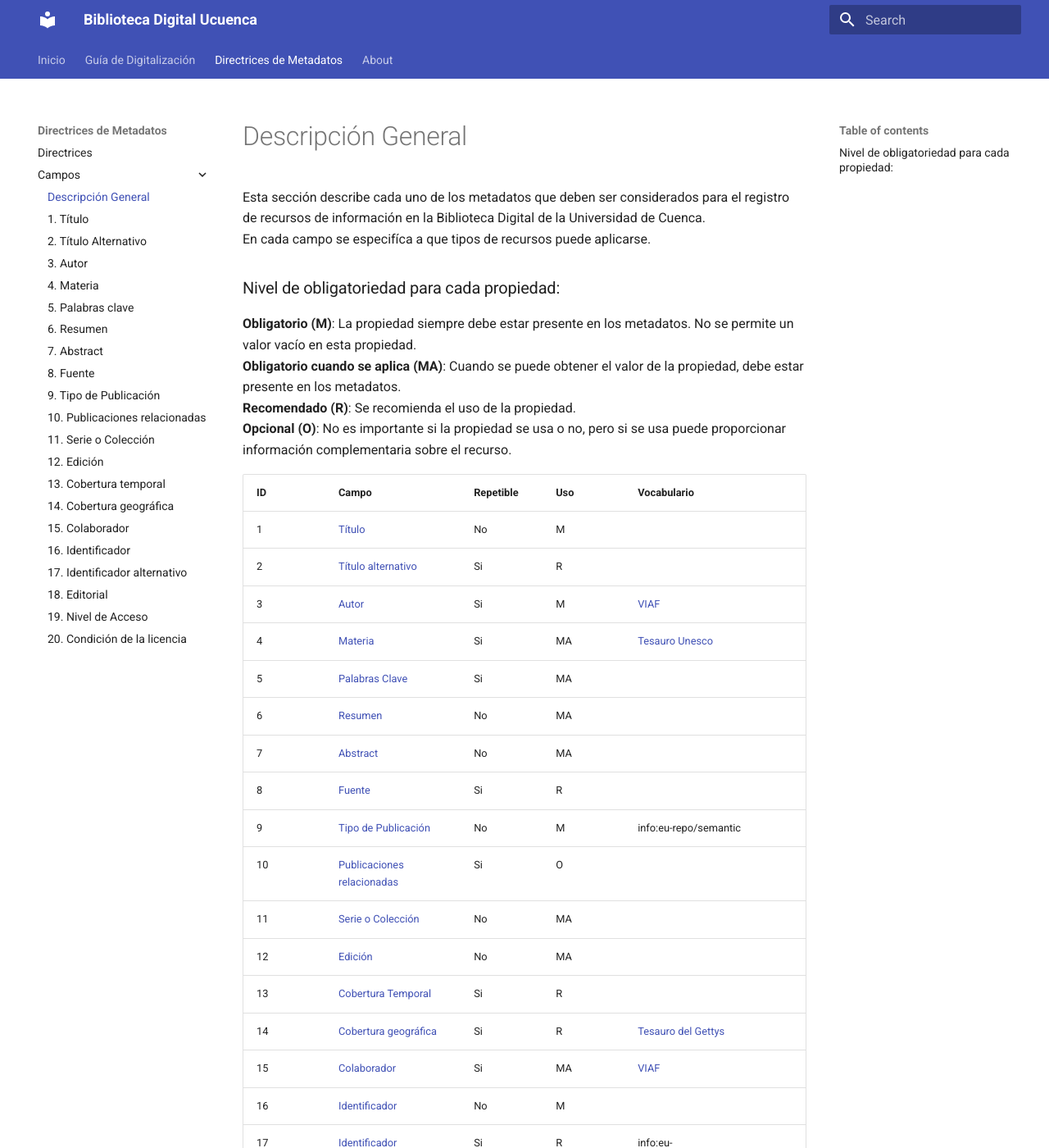
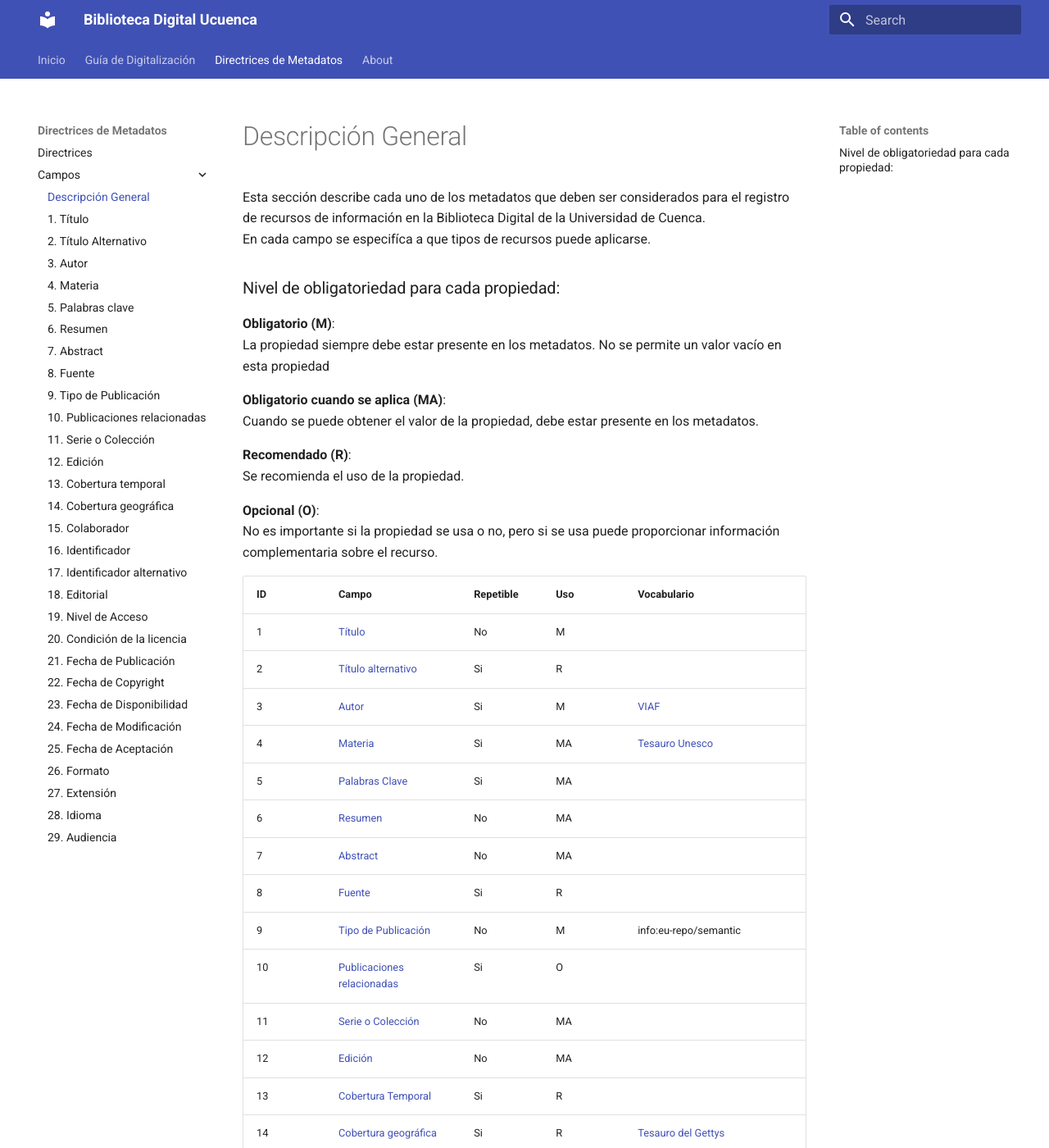
Before and after one commit to luis575497/biblioteca-digital-docs, an MkDocs documentation site: the page built from docs/metadatos/campos.md, in a window 1280 px wide and 1400 px high. Shown: the whole window at 82% size. Built offline with MkDocs 1.6.1 and Material for MkDocs 9.7.7, drawn with Linux system fonts in a browser that asks for light colours; the version menu is left out; some of the changed text lies outside the part shown.

Commit message:
Finalizados los campos

```diff
--- a/docs/metadatos/campos.md
+++ b/docs/metadatos/campos.md
@@ -4,10 +4,17 @@ En cada campo se especifíca a que tipos de recursos puede aplicarse.
 
 ### Nivel de obligatoriedad para cada propiedad:
 
-__Obligatorio (M)__: La propiedad siempre debe estar presente en los metadatos. No se permite un valor vacío en esta propiedad.
-__Obligatorio cuando se aplica (MA)__: Cuando se puede obtener el valor de la propiedad, debe estar presente en los metadatos.
-__Recomendado (R)__: Se recomienda el uso de la propiedad.
-__Opcional (O)__: No es importante si la propiedad se usa o no, pero si se usa puede proporcionar información complementaria sobre el recurso.
+__Obligatorio (M)__:
+La propiedad siempre debe estar presente en los metadatos. No se permite un valor vacío en esta propiedad
+
+__Obligatorio cuando se aplica (MA)__:
+Cuando se puede obtener el valor de la propiedad, debe estar presente en los metadatos.
+
+__Recomendado (R)__:
+Se recomienda el uso de la propiedad.
+
+__Opcional (O)__:
+ No es importante si la propiedad se usa o no, pero si se usa puede proporcionar información complementaria sobre el recurso.
 
 
 
@@ -22,7 +29,7 @@ __Opcional (O)__: No es importante si la propiedad se usa o no, pero si se usa p
 |7    | [Abstract](abstract.md)                 | No        | MA  |                                  |
 |8    | [Fuente](fuente.md)                     | Si        | R   |                                  |
 |9    | [Tipo de Publicación](tipo_pub.md)      | No        | M   | info:eu-repo/semantic            |
-|10   | [Publicaciones relacionadas](pub_rel.md)| Si         | O   |                                  |
+|10   | [Publicaciones relacionadas](pub_rel.md)| Si        | O   |                                  |
 |11   | [Serie o Colección](serie.md)           | No        | MA  |                                  |
 |12   | [Edición](edicion.md)                   | No        | MA  |                                  |
 |13   | [Cobertura Temporal](cob_temp.md)       | Si        | R   |                                  |
@@ -32,13 +39,13 @@ __Opcional (O)__: No es importante si la propiedad se usa o no, pero si se usa p
 |17   | [Identificador alternativo](identif_alter.md) | Si        | R   | info:eu-repo/semantics/altidentifier             |
 |18   | [Editorial](editorial.md)               | Si        | MA  |                                  |
 |19   | [Nivel de Acceso](acceso.md)            | No        | M   |                                  |
-|20   | [Condición de la licencia](licencia.md)  | No        | M   | [Copyright](https://rightsstatements.org/),  Creative Commons   |
-|21   | Fecha de Publicación      | No        | O   |        ISO 8601                  |
-|22   | Fecha de Copyright        | No        | R   |        ISO 8601                  |
-|23   | Fecha de Disponibilidad   | No        | MA  |          ISO 8601                |
-|24   | Fecha de Modificación     | Si        | MA  |          ISO 8601                |
-|25   | Fecha de Aceptación       | No        | MA  |          ISO 8601                |
-|26   | Formato                   | No        | R   | MIME Types                       |
-|27   | Páginas (extensión)       | No        | R   |                                  |
-|28   | Idioma                    | Si        | M   |                                  |
-|28   | Audiencia                 | Si        | O   | ISO 639-2                        |
+|20   | [Condición de la licencia](licencia.md) | No        | M   | [Copyright](https://rightsstatements.org/),  Creative Commons   |
+|21   | [Fecha de Publicación](fpublicacion.md) | No        | M   |        ISO 8601                  |
+|22   | [Fecha de Copyright](fcopyright.md)     | Si        | R   |        ISO 8601                  |
+|23   | [Fecha de Disponibilidad](fdisp.md)     | No        | MA  |          ISO 8601                |
+|24   | [Fecha de Modificación](fmodif.md)      | Si        | MA  |          ISO 8601                |
+|25   | [Fecha de Aceptación](facept.md)        | No        | MA  |          ISO 8601                |
+|26   | [Formato](formato.md)                   | Si        | M   | MIME Types                       |
+|27   | [Extensión](paginas.md)                 | Si        | R   |                                  |
+|28   | [Idioma](idioma.md)                     | Si        | M   | ISO 639-2                                 |
+|29   | [Audiencia](audiencia.md)               | Si        | R   |                         |
--- a/mkdocs.yml
+++ b/mkdocs.yml
@@ -27,6 +27,15 @@ nav:
           - 18. Editorial: metadatos/editorial.md
           - 19. Nivel de Acceso: metadatos/acceso.md
           - 20. Condición de la licencia: metadatos/licencia.md
+          - 21. Fecha de Publicación: metadatos/fpublicacion.md
+          - 22. Fecha de Copyright: metadatos/fcopyright.md
+          - 23. Fecha de Disponibilidad: metadatos/fdisp.md
+          - 24. Fecha de Modificación: metadatos/fmodif.md
+          - 25. Fecha de Aceptación: metadatos/facept.md
+          - 26. Formato: metadatos/formato.md
+          - 27. Extensión: metadatos/paginas.md
+          - 28. Idioma: metadatos/idioma.md
+          - 29. Audiencia: metadatos/audiencia.md
     - About: about.md
 
 markdown_extensions:
```
Also changed, not shown: docs/metadatos/audiencia.md (added, +33 -0 lines), docs/metadatos/directrices.md (+5 -0 lines), docs/metadatos/facept.md (added, +25 -0 lines), docs/metadatos/fcopyright.md (added, +19 -0 lines), docs/metadatos/fdisp.md (added, +24 -0 lines), docs/metadatos/fmodif.md (added, +25 -0 lines), docs/metadatos/formato.md (added, +49 -0 lines), docs/metadatos/fpublicacion.md (added, +25 -0 lines), docs/metadatos/idioma.md (added, +20 -0 lines), docs/metadatos/paginas.md (added, +20 -0 lines).
